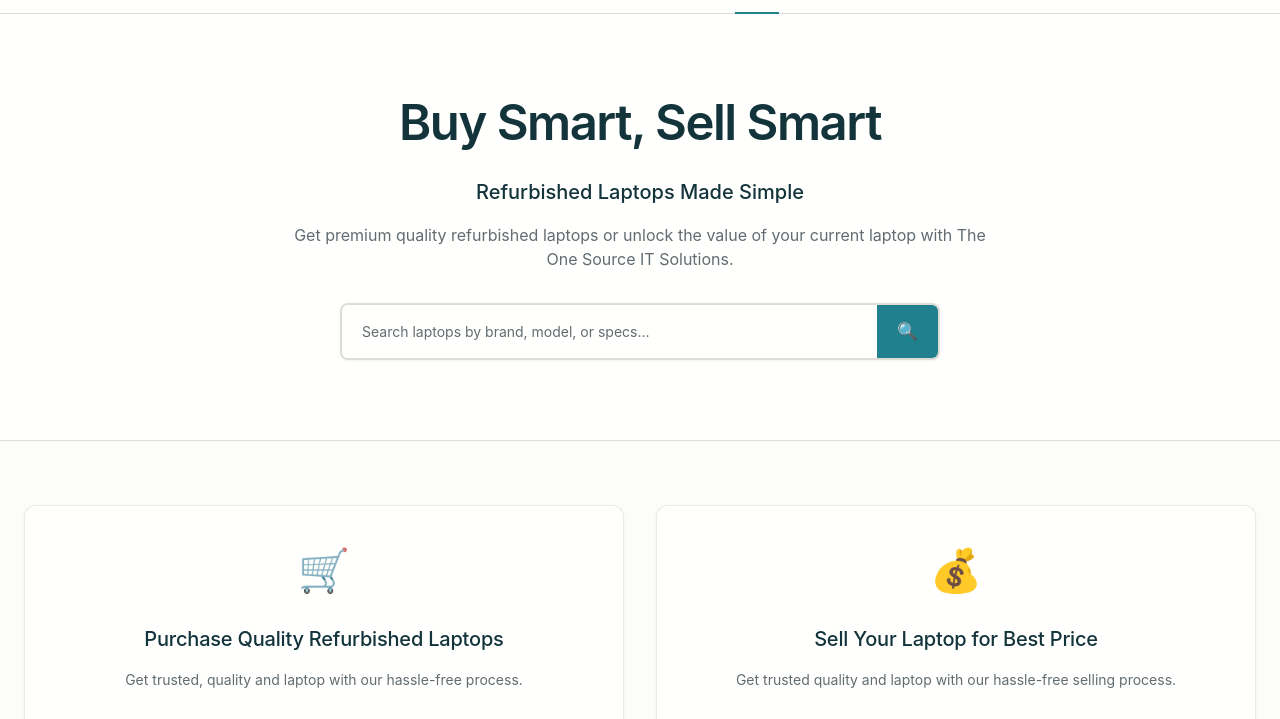
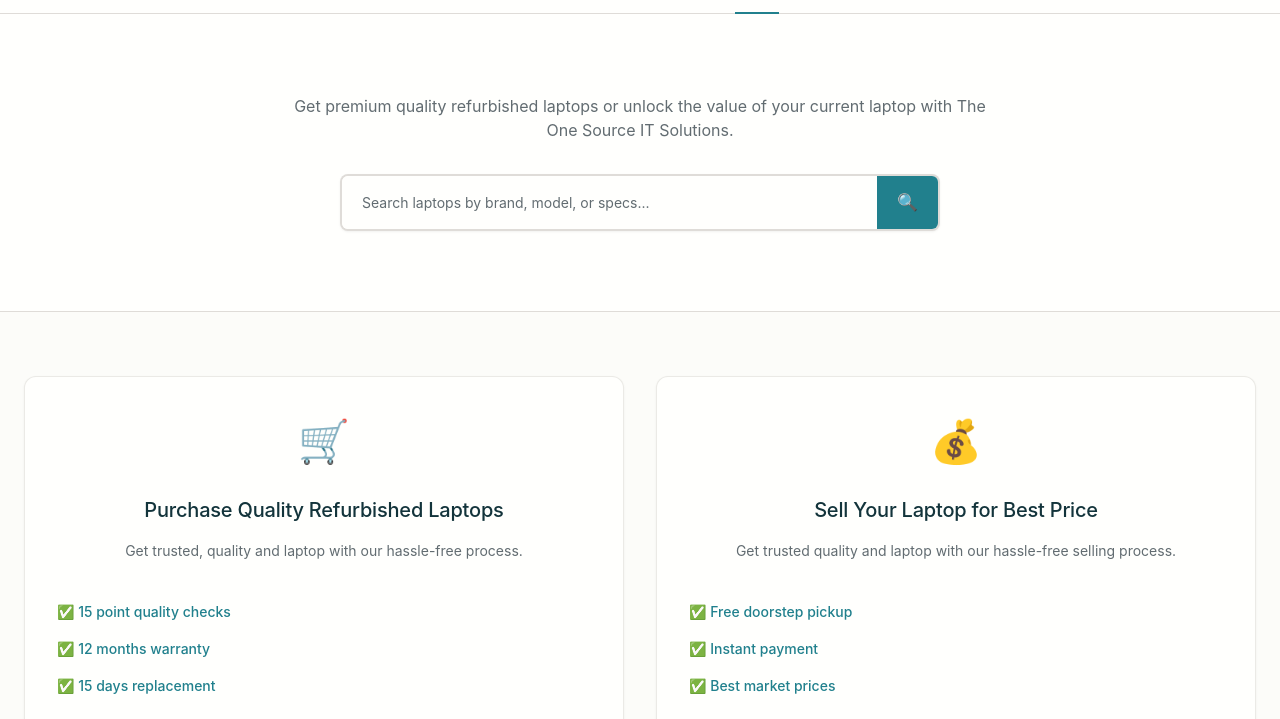
Before and after one commit to rajmohanacharya/tosit5, a plain HTML site: page index.html in a window 1280 px wide. Shown: the part 63-782 px from the top of the page. Drawn offline with Linux system fonts and the light colour scheme; a web font is replaced by a local one.

Commit message:
Update index.html

```diff
--- a/index.html
+++ b/index.html
@@ -37,8 +37,8 @@
             <!-- Hero Section -->
             <div class="hero">
                 <div class="container">
-                    <h1 class="hero__title">Buy Smart, Sell Smart</h1>
-                    <div class="hero__subtitle">Refurbished Laptops Made Simple</div>
+<!--                    <h1 class="hero__title">Buy Smart, Sell Smart</h1>
+                    <div class="hero__subtitle">Refurbished Laptops Made Simple</div>-->
                     <p class="hero__description">
                         Get premium quality refurbished laptops or unlock the value of your current laptop
                         with The One Source IT Solutions.
```
